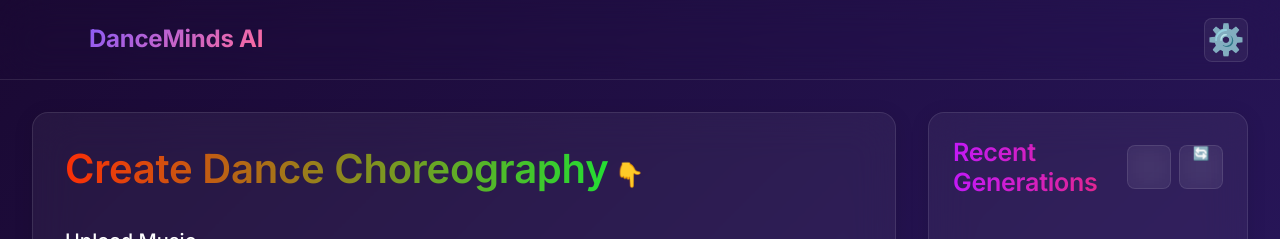
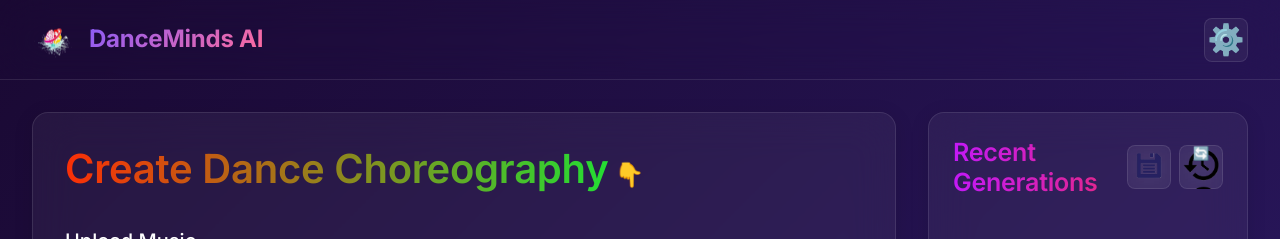
Before and after one commit to paakshik/DanceMinds-AI, a plain HTML site: page index.html in a window 1280 px wide. Shown: the top 239 px of the page. Drawn offline with Linux system fonts and the light colour scheme; a web font is replaced by a local one.

Commit message:
Update style.css

```diff
--- a/style.css
+++ b/style.css
@@ -913,7 +913,7 @@ body {
   background-position: center;
   width: 45px;
   height: 45px;
-  background-image: url(DanceMindAI[1].jpg);
+  background-image: url(DanceMindAI[1].png);
   animation: pulse 2s ease-in-out infinite;
 }
 
@@ -929,7 +929,7 @@ body {
 }
 
 #saveButton{
-  background-image: url(savings[1].jpg);
+  background-image: url(savings[1].png);
   background-size: contain;
   width: 43px;
   height: 43px;
@@ -955,7 +955,7 @@ body {
 }
 
 #clearHistory {
-  background-image: url(clearhistory[1].jpg);
+  background-image: url(clearhistory[1].png);
   background-size: contain;
   width: 43px;
   height: 43px;
```
